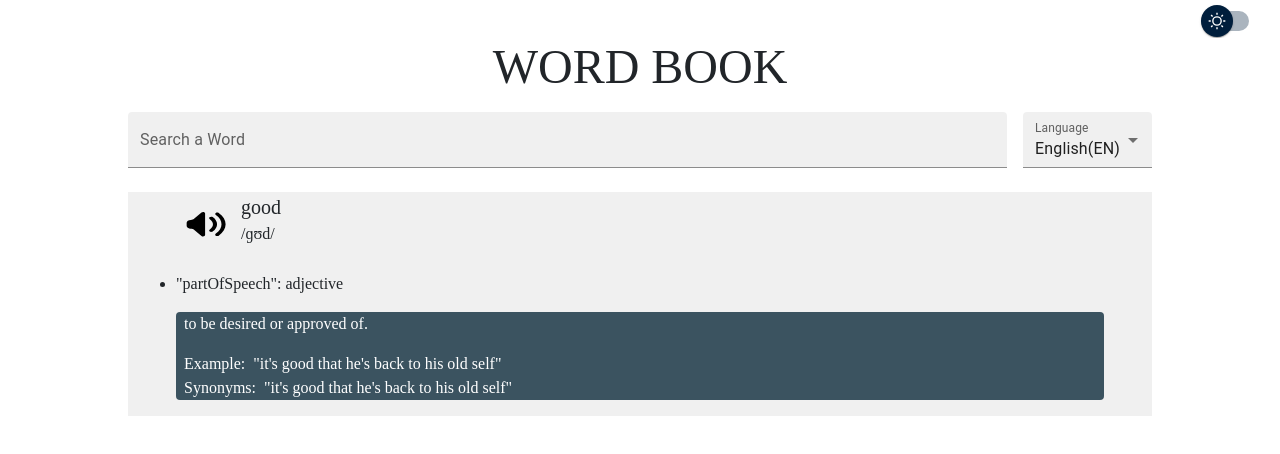
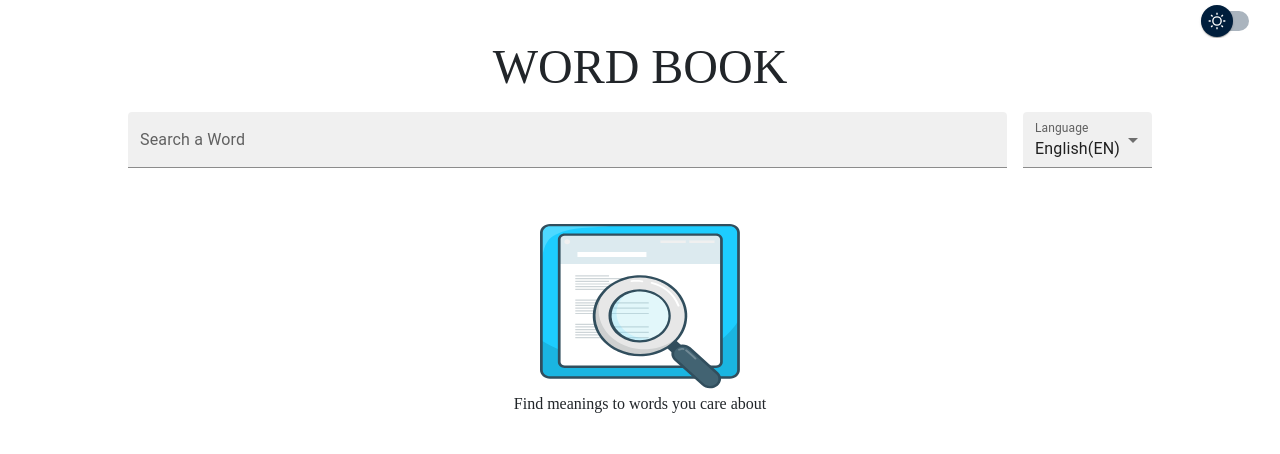
Before and after one commit to marveldev/my-dictionary, a React (Create React App) app: page / in a window 1280 px wide. Shown: the top 454 px of the page. Built offline with nearby package versions, Linux system fonts and the light colour scheme.

Commit message:
add search data to DOM

```diff
--- a/src/components/form/Form.jsx
+++ b/src/components/form/Form.jsx
@@ -12,11 +12,11 @@ const Form = ({ setDefinitions }) => {
       const url = `https://api.dictionaryapi.dev/api/v2/entries/${languageShortCode}/${value}`
       const response = await fetch(url)
       const data = await response.json()
-      setDefinitions(data)
-      // console.clear()
+      setDefinitions(data[0])
+      console.clear()
     }
     else {
-      setDefinitions()
+      setDefinitions([])
     }
   }, 300)
 
--- a/src/components/output/Output.jsx
+++ b/src/components/output/Output.jsx
@@ -1,41 +1,46 @@
 import { searchBookIllustration, soundIcon } from '../assets'
 
 const Output = ({ definitions, setDefinitions }) => {
+  const { word, phonetic, meanings } = definitions
+
   return (
     <div className="mt-4">
-      {definitions && (
+      {definitions?.length <= 0 ? (
+        <div className="text-center">
+          <img src={searchBookIllustration} alt="search book illustration"/>
+          <p>Find meanings to words you care about</p>
+        </div>
+      ) : (
         <div className="definitions-wrapper m-auto overflow-auto">
-          <div className="header position-fixed ps-lg-5 d-flex align-items-center gap-2">
+          <div className="header position-fixed ps-lg-5 d-flex gap-2">
             <button className="bg-transparent border-0 pointer-event">
               <img src={soundIcon} alt="sound icon"/>
             </button>
             <div>
-              <p className="m-0 fs-5">good</p>
-              <p>/ɡʊd/</p>
+              <p className="m-0 fs-5">{word}</p>
+              <p>/{phonetic}/</p>
             </div>
           </div>
           <ul className="content mx-lg-5 ps-0">
-            <li>
-              <p>"partOfSpeech": adjective</p>
-              <div className="definition text-white rounded px-2">
-                <p>to be desired or approved of.</p>
+            {meanings?.map((meaning, index) => (
+              <li key={index}>
+                <p>"partOfSpeech": {meaning.partOfSpeech}</p>
+                {meaning.definitions?.map((data, index) => (
+                  <div key={index} className="definition text-white rounded px-2">
+                    <p>{data.definition}</p>
                     <p className="my-0">
                       <span className="me-2">Example:</span>
-                  "it's good that he's back to his old self"
+                      {data.example}
                     </p>
                     <p>
                       <span className="me-2">Synonyms:</span>
-                  "it's good that he's back to his old self"
+                      {data.synonyms}
                     </p>
                   </div>
+                ))}
               </li>
+            ))}
           </ul>
-        </div>
-      )}
-      {!definitions && (
-        <div className="text-center">
-          <img src={searchBookIllustration} alt="search book illustration"/>
-          <p>Find meanings to words you care about</p>
         </div>
       )}
     </div>
```
Lines whose indentation alone changed are shown as unchanged.
